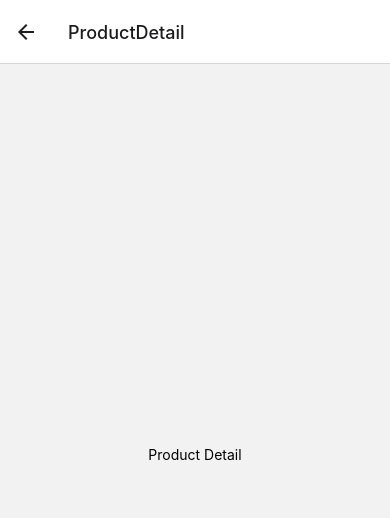
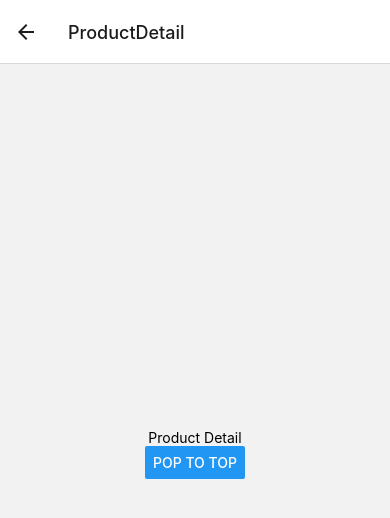
Before and after one commit to MVAgus/shopapp, a React Native app: screen /ProductDetail in a window 390 px wide. Shown: the top 518 px of the page. Built offline with nearby package versions, Linux system fonts and the light colour scheme.

Commit message:
se agrego el boton pop to top

```diff
--- a/src/screens/product-detail/index.js
+++ b/src/screens/product-detail/index.js
@@ -13,7 +13,8 @@ const ProductDetail = ({navigation}) => {
      <SafeAreaView style={styles.container}>
        <View style={styles.container}>
          <Text>Product Detail</Text>
-
+        <Button title = "Pop to Top" onPress={()=> navigation.popToTop()}/>
+        {/*el pop to top lo que hace es llevarte a la primera vista que se encuentra dentro del stack de navegacion */}
        </View>
      </SafeAreaView>
    );
```
